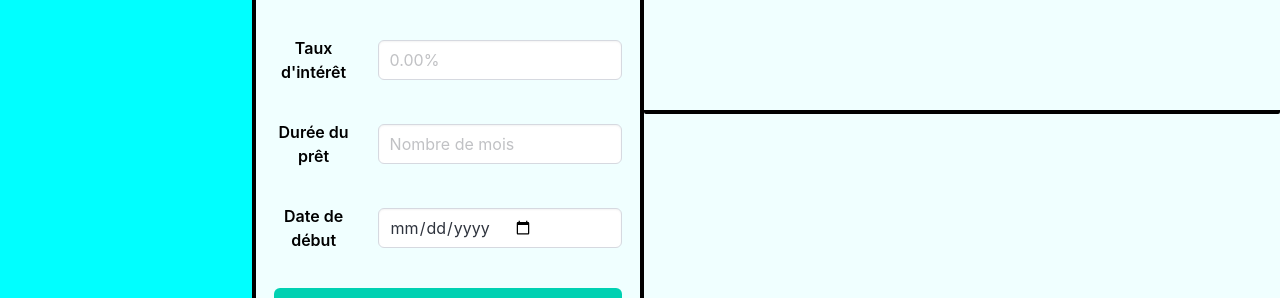
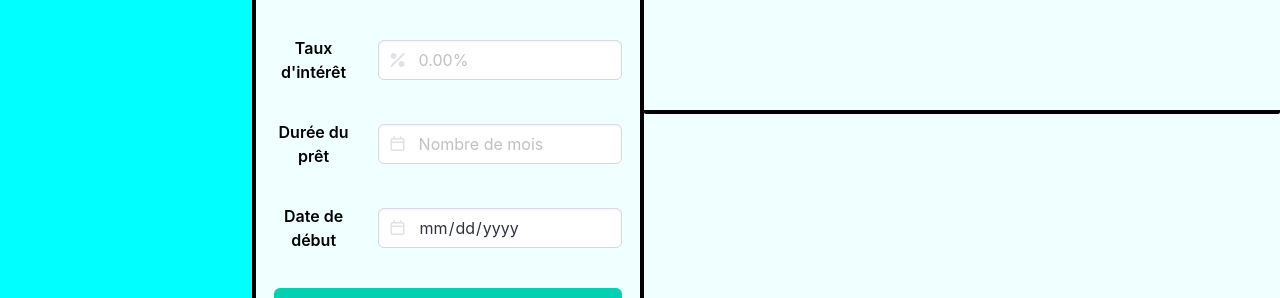
Before and after one commit to raph4e/Tp-ApplicationsWeb, a plain HTML site: page gestionPrêts.html in a window 1280 px wide. Shown: the part 286-584 px from the top of the page. Drawn offline with nearby package versions, Linux system fonts and the light colour scheme.

Commit message:
Ajout d'icones dans le formulaire de prets

```diff
--- a/gestionPrêts.html
+++ b/gestionPrêts.html
@@ -88,8 +88,11 @@
                 </div>
                 <div class="field-body bodyInput">
                     <div class="field">
-                            <div class="control">
+                        <div class="control has-icons-left">
                             <input class="input" type="number" placeholder="0.00%" min="0" max="100">
+                            <span class="icon is-normal is-left">
+                                <i class="fa-solid fa-percent"></i>
+                            </span>
                         </div>
                     </div>
                 </div>
@@ -103,8 +106,11 @@
                 </div>
                 <div class="field-body bodyInput">
                     <div class="field">
-                            <div class="control">
+                        <div class="control has-icons-left">
                             <input class="input" type="number" placeholder="Nombre de mois" min="1">
+                            <span class="icon is-normal is-left">
+                                <i class="fa-regular fa-calendar"></i>
+                            </span>
                         </div>
                     </div>
                 </div>
@@ -118,8 +124,11 @@
                 </div>
                 <div class="field-body bodyInput">
                     <div class="field">
-                            <div class="control">
+                        <div class="control has-icons-left">
                             <input class="input" type="date">
+                            <span class="icon is-normal is-left">
+                                <i class="fa-regular fa-calendar"></i>
+                            </span>
                         </div>
                     </div>
                 </div>
@@ -137,5 +146,6 @@
 
     </main>
 </body>
+</main>
 
 </html>
--- a/style.css
+++ b/style.css
@@ -60,6 +60,13 @@ main {
     align-items: center;
 }
 
+/* pour enlever l'icone de calendrier du input type date*/
+input[type="date"]::-webkit-inner-spin-button,
+input[type="date"]::-webkit-calendar-picker-indicator {
+    display: none;
+    -webkit-appearance: none;
+}
+
 .titreInput {
     text-align: center;
     width: 5em;
```
Lines whose indentation alone changed are shown as unchanged.
